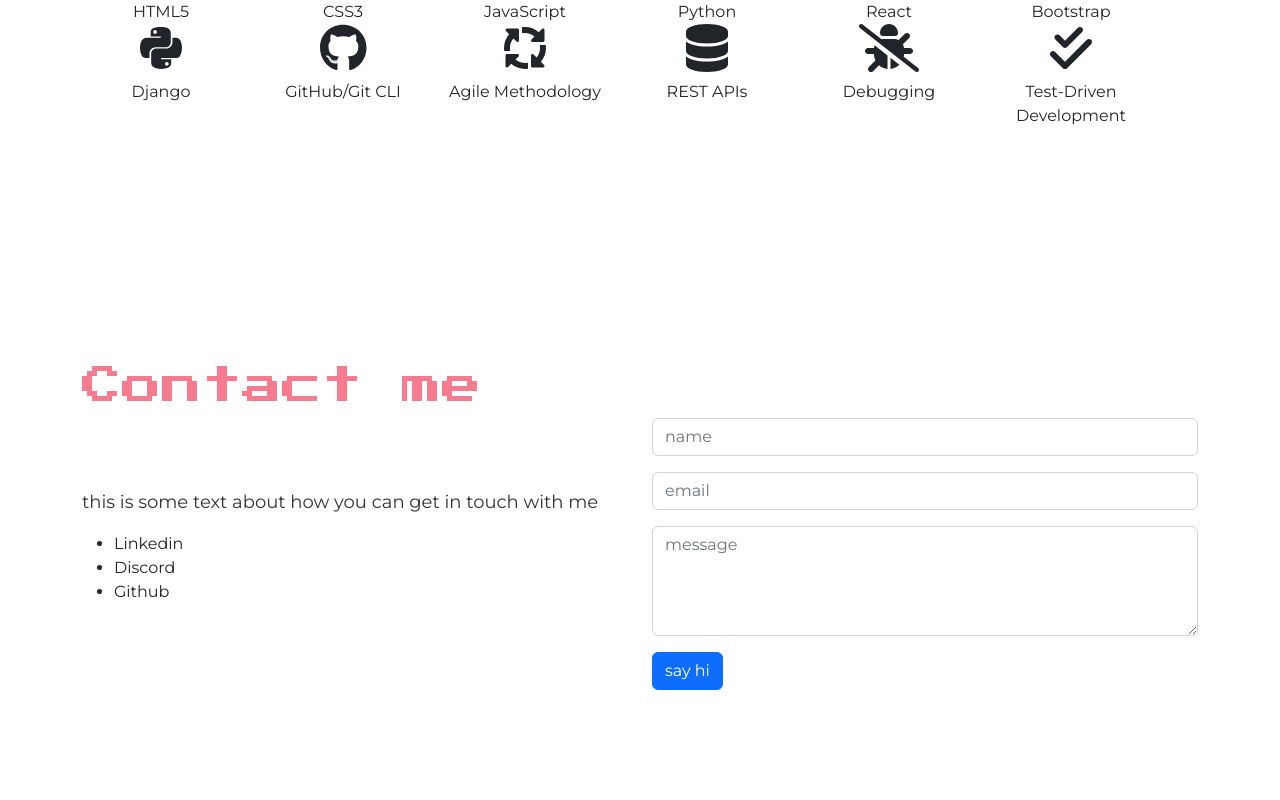
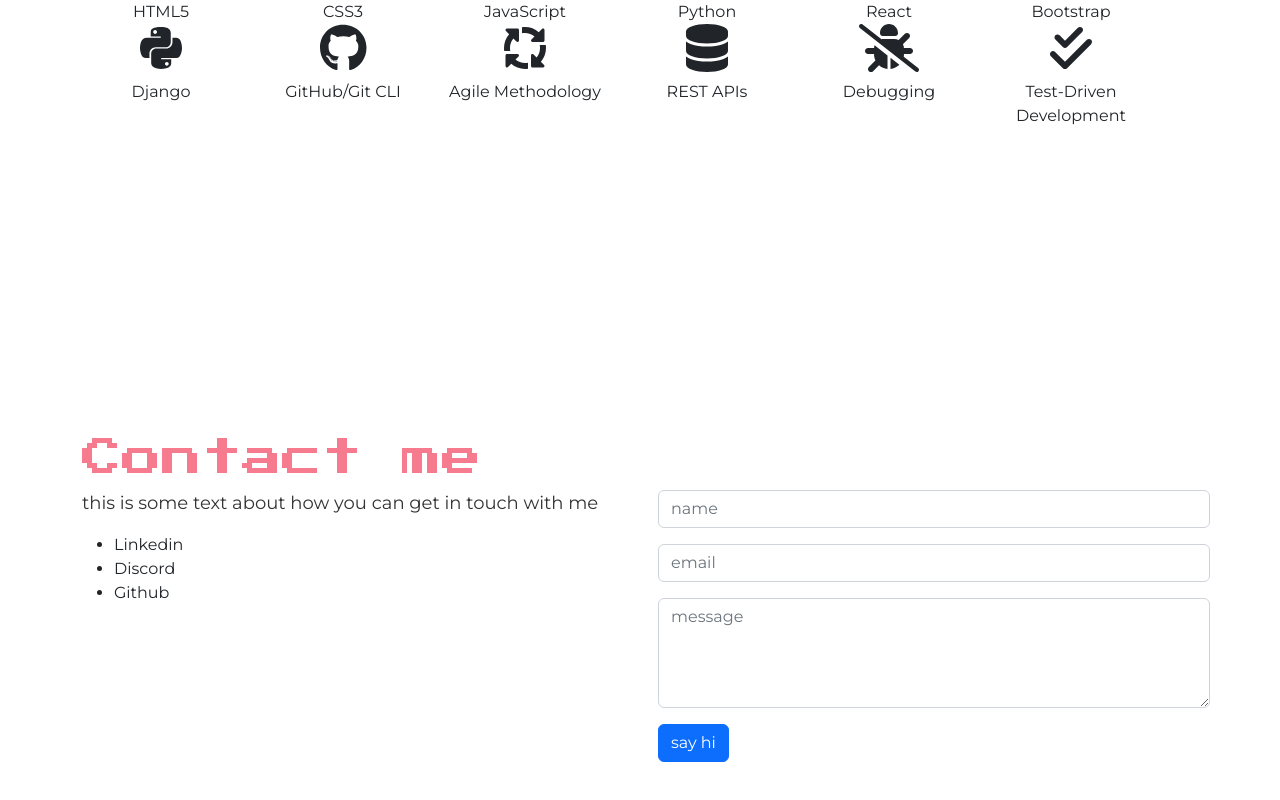
Before and after one commit to ah1096/developer-portfolio, a React (Create React App) app in the folder portfolio/: page / in a window 1280 px wide. Shown: the part 2038-2838 px from the top of the page. Built offline with nearby package versions, Linux system fonts and the light colour scheme; the HTML template or start-up script is replaced by a standard one; a web font is replaced by a local one.

Commit message:
add anchor links to navbar

```diff
--- a/portfolio/src/Components/AboutPage.js
+++ b/portfolio/src/Components/AboutPage.js
@@ -18,7 +18,7 @@
 
     return (
         <div id="aboutpage" className="container vh-100 w-100 mx-auto slide-in-bottom">
-            <h1>About me</h1>
+            <h1 id="aboutlink">About me</h1>
 
             <div className="row align-items-center">
                 <div id="abouttext" className="col-9">
--- a/portfolio/src/Components/ContactPage.js
+++ b/portfolio/src/Components/ContactPage.js
@@ -5,10 +5,10 @@
 
   return (
 
-  <div id="contactpage" className="container vh-100 w-100 mx-auto">
-      <div className="row align-items-center">
+  <div id="contactpage" className="container vh-100 w-100 mx-auto position-relative">
+      <div className="row position-absolute bottom-50 alignt-items-center">
 
-        <h1>Contact me</h1>
+        <h1 id="contactlink">Contact me</h1>
 
         <div id="contacttext" className="col-6">
           <p>this is some text about how you can get in touch with me</p>
--- a/portfolio/src/Components/NavigationMenu.js
+++ b/portfolio/src/Components/NavigationMenu.js
@@ -22,17 +22,17 @@
                 </a>
             </li>
             <li className="nav-item ms-auto">
-                <a className="nav-link" href="#">
+                <a className="nav-link" href="#projectlink">
                 projects
                 </a>
             </li>
             <li className="nav-item ms-auto">
-                <a className="nav-link" href="#">
+                <a className="nav-link" href="#aboutlink">
                 about
                 </a>
             </li>
             <li className="nav-item ms-auto">
-                <a className="nav-link" href="#">
+                <a className="nav-link" href="#contactlink">
                 contact
                 </a>
             </li>
--- a/portfolio/src/Components/ProjectPage.js
+++ b/portfolio/src/Components/ProjectPage.js
@@ -9,7 +9,7 @@
 
             <div className="row align-items-center">
             <div className="col-md-4">
-                <h1>Projects</h1>
+                <h1 id="projectlink">Projects</h1>
             </div>
             <div className="pixelfont col-md-8 align-self-center">
                 <h10>
```
